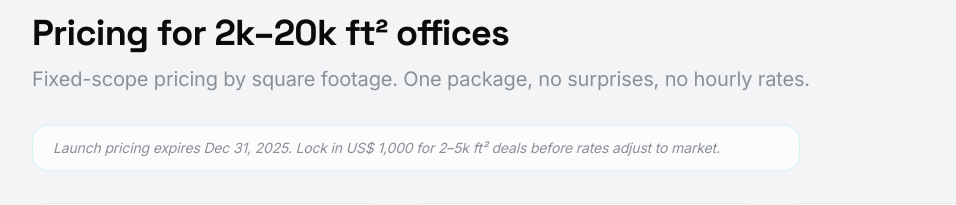
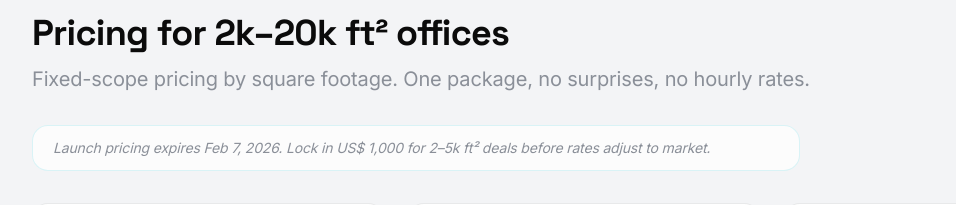
Before and after one commit to mategzg/Planora, a Next.js app: page / in a window 1280 px wide. Shown: the part 3822-4027 px from the top of the page, without its empty margins (56-1012 px from the left). Built offline with nearby package versions, Linux system fonts and the light colour scheme.

Commit message:
Update pricing expiry date

```diff
--- a/app/page.tsx
+++ b/app/page.tsx
@@ -207,7 +207,7 @@ export default function HomePage() {
           <p className="text-lg md:text-xl text-muted">Fixed-scope pricing by square footage. One package, no surprises, no hourly rates.</p>
         </div>
         <p className="text-sm text-muted italic border border-accent/15 bg-paper/70 px-5 py-3 rounded-2xl max-w-3xl">
-          Launch pricing expires Dec 31, 2025. Lock in US$ 1,000 for 2–5k ft² deals before rates adjust to market.
+          Launch pricing expires Feb 7, 2026. Lock in US$ 1,000 for 2–5k ft² deals before rates adjust to market.
         </p>
         <div className="grid gap-6 sm:grid-cols-2 lg:grid-cols-3">
           {pricingTiers.map((tier) => (
--- a/app/pricing/page.tsx
+++ b/app/pricing/page.tsx
@@ -30,7 +30,7 @@ export default function PricingPage() {
       </header>
 
       <p className="rounded-2xl border border-accent/15 bg-paper/70 px-4 py-3 text-sm text-muted text-center italic">
-        Launch pricing expires Dec 31, 2025. Lock in US$ 1,000 for 2–5k ft² deals before rates adjust to market.
+        Launch pricing expires Feb 7, 2026. Lock in US$ 1,000 for 2–5k ft² deals before rates adjust to market.
       </p>
 
       <div className="grid gap-6 sm:grid-cols-2 lg:grid-cols-3">
```
